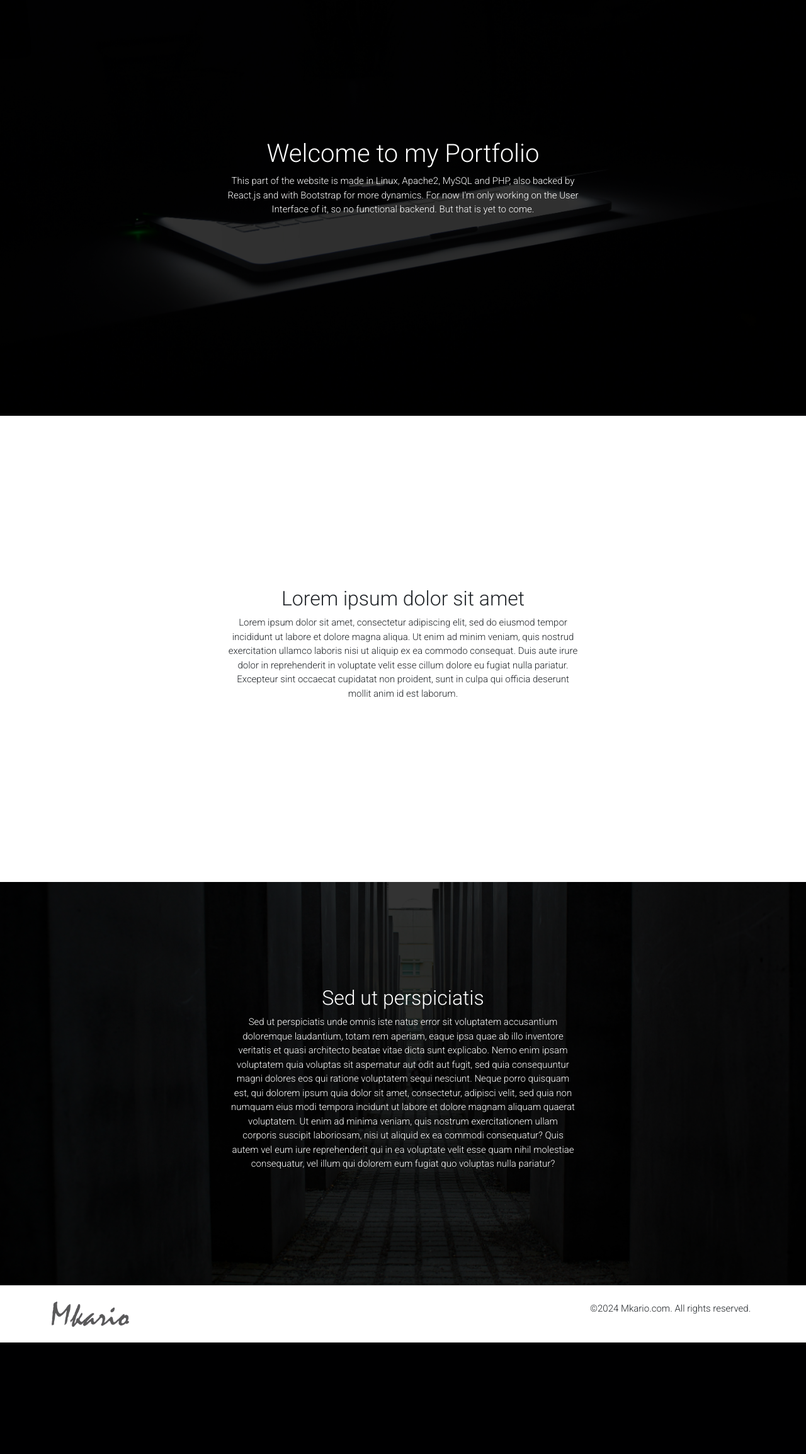
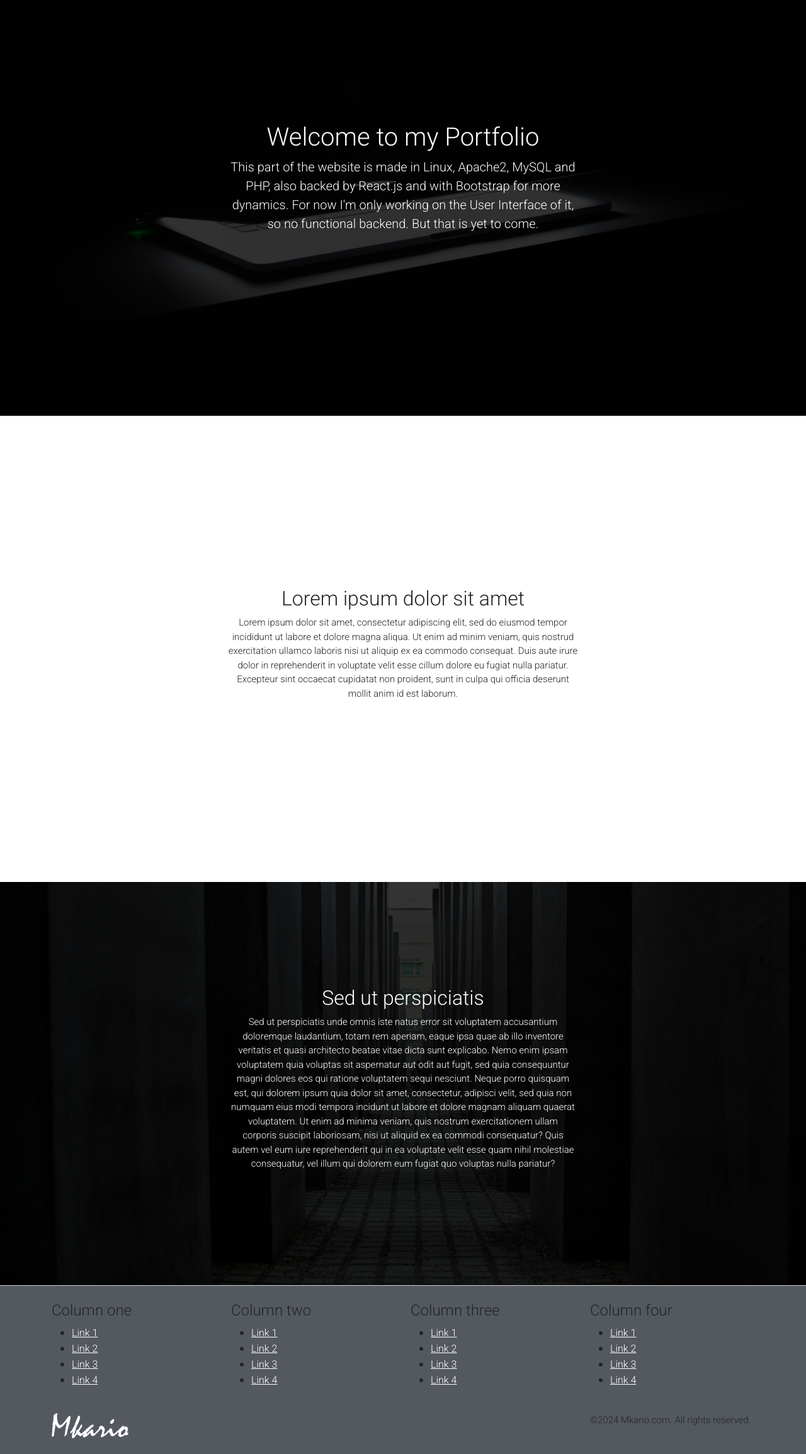
Before and after one commit to Hardanto/mkario, a PHP site: page /home in a window 1280 px wide. Shown: the part 178-2486 px from the top of the page at 63% size. Before the commit the page ends 2309 px from the top, so only its background shows below. Run offline with PHP 8.4, Linux system fonts and the light colour scheme.

Commit message:
Setting up the footer links

```diff
--- a/frontend/includes/footer.php
+++ b/frontend/includes/footer.php
@@ -1,8 +1,83 @@
 <div class='footer-container'>
 	<div class='container'>
+		<div class="row">
+			<div class="col">
+				<h4 class="fw-light">Column one</h4>
+				<ul>
+					<li>
+						<a href="#">Link 1</a>
+					</li>
+					<li>
+						<a href="#">Link 2</a>
+					</li>
+					<li>
+						<a href="#">Link 3</a>
+					</li>
+					<li>
+						<a href="#">Link 4</a>
+					</li>
+				</ul>
+			</div>
+			<div class="col">
+				<h4 class="fw-light">Column two</h4>
+				<ul>
+					<li>
+						<a href="#">Link 1</a>
+					</li>
+					<li>
+						<a href="#">Link 2</a>
+					</li>
+					<li>
+						<a href="#">Link 3</a>
+					</li>
+					<li>
+						<a href="#">Link 4</a>
+					</li>
+				</ul>
+			</div>
+			<div class="col">
+				<h4 class="fw-light">Column three</h4>
+				<ul>
+					<li>
+						<a href="#">Link 1</a>
+					</li>
+					<li>
+						<a href="#">Link 2</a>
+					</li>
+					<li>
+						<a href="#">Link 3</a>
+					</li>
+					<li>
+						<a href="#">Link 4</a>
+					</li>
+				</ul>
+			</div>
+			<div class="col">
+				<h4 class="fw-light">Column four</h4>
+				<ul>
+					<li>
+						<a href="#">Link 1</a>
+					</li>
+					<li>
+						<a href="#">Link 2</a>
+					</li>
+					<li>
+						<a href="#">Link 3</a>
+					</li>
+					<li>
+						<a href="#">Link 4</a>
+					</li>
+				</ul>
+			</div>
+		</div>
+		<div class="row">
+			&nbsp;
+		</div>
 		<div class='row'>
 			<div class='col'>
-				<img src='frontend/img/PortfolioLogoDark.png' height='40px' />
+				<a href="home">
+					<img src='frontend/img/PortfolioLogoLight.png' height='40px' />
+				</a>
 			</div>
 			<div class='col-12 col-lg-6'>&nbsp;</div>
 			<div class='col'>
--- a/frontend/landing.php
+++ b/frontend/landing.php
@@ -110,7 +110,7 @@ $test = new \Required\DatabasePreparations();
 							<div class='article-container text-center'>
 								<article>
 									<h1 class='fw-light'>Welcome to my Portfolio</h1>
-									<p>
+									<p class="lead">
 										This  part of the website is made in Linux, Apache2, MySQL and PHP, also backed by React.js and with Bootstrap for more dynamics. For now I'm only working on the User Interface of it, so no functional backend. But that is yet to come.
 									</p>
 								</article>
--- a/frontend/styling/css/footer.css
+++ b/frontend/styling/css/footer.css
@@ -5,6 +5,6 @@ footer {
 
 div.footer-container {
 	padding:				25px 0;
-	background-color:		#FFF;
+	background-color:		#54595f;
 	border-top:				1px solid #CCC;
 }
```
Also changed, not shown: frontend/img/PortfolioLogoLight.png (added).
